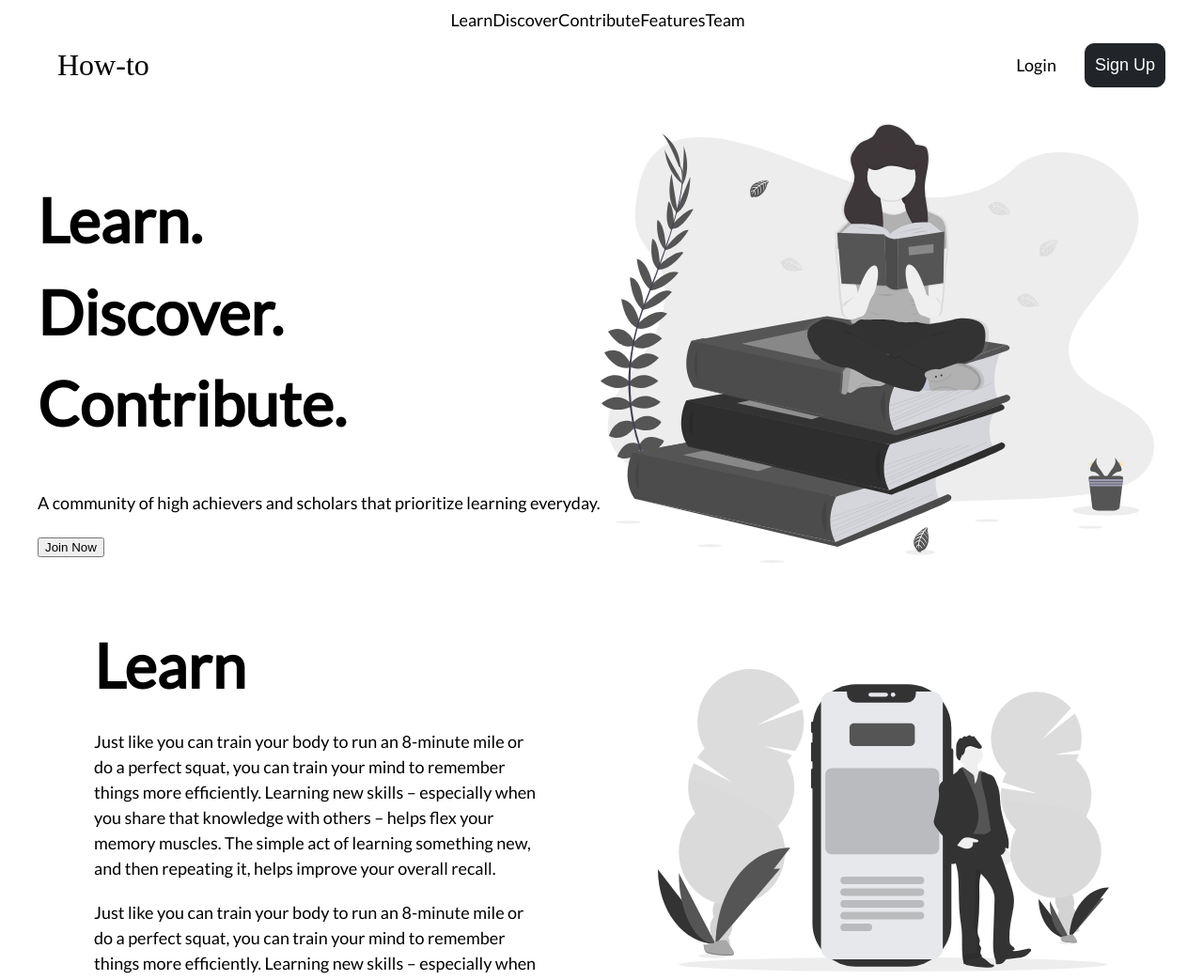
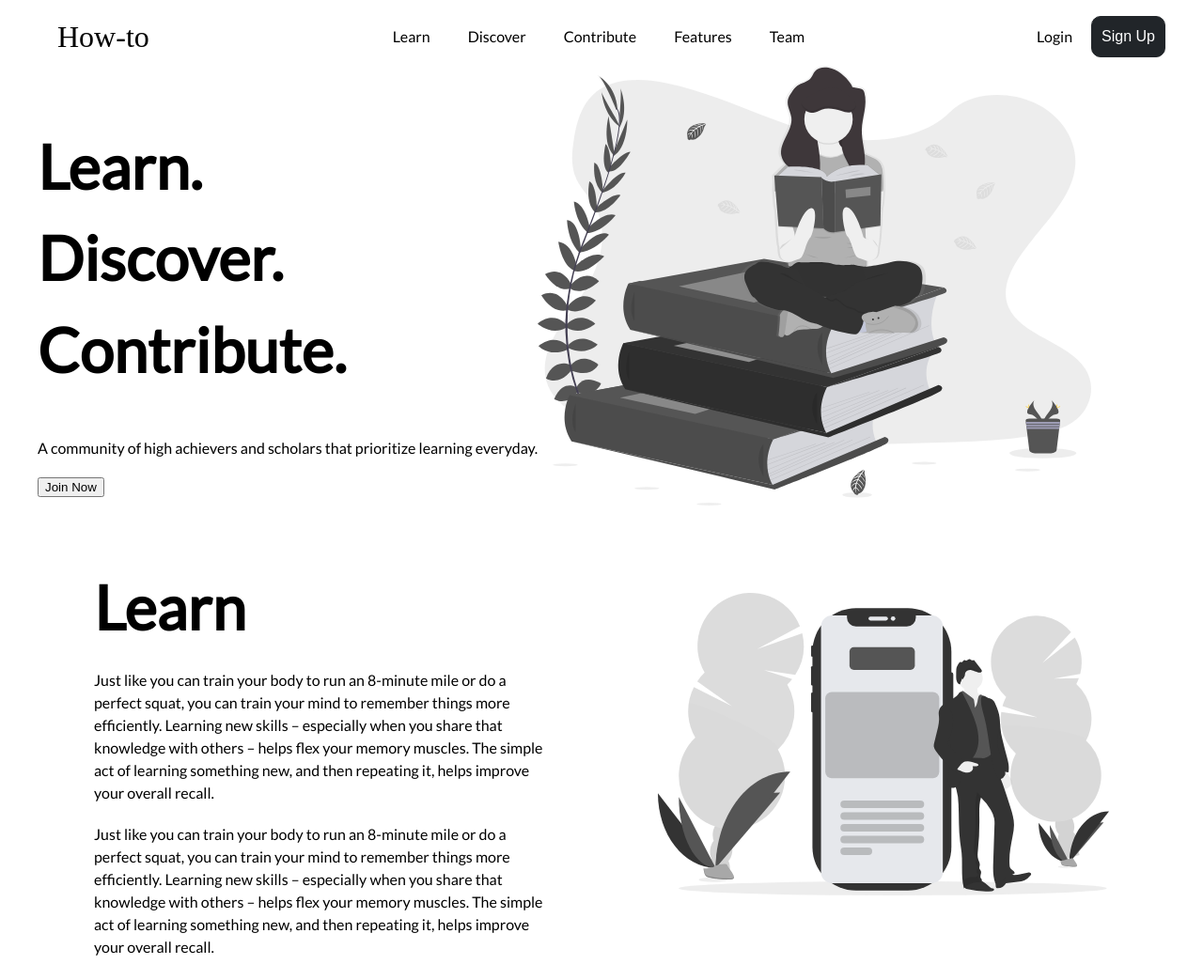
Before and after one commit to buildweek-howto/landing, a website: page public/index.html in a window 1280 px wide. Shown: the top 1043 px of the page at 94% size. Drawn offline with Linux system fonts and the light colour scheme.

Commit message:
header and navigation style

```diff
--- a/less/navigation.less
+++ b/less/navigation.less
@@ -4,14 +4,16 @@
   justify-content: space-between;
 
   .navigation-logo {
-    padding: 30px 20px;
+    padding: 0px 20px;
   }
 
   .navigation-links {
     display: flex;
     flex-direction: row;
+    align-items: center;
 
     .navigation-link {
+      padding: 0 20px;
     }
   }
 
@@ -22,10 +24,10 @@
   }
 
   .navigation-cta-login {
-    margin-right: 30px;
+    padding: 0px 20px;
   }
 
   .navigation-cta-signup {
-    .btn-cta();
+    .btn-cta()
   }
 }
--- a/less/variables.less
+++ b/less/variables.less
@@ -13,7 +13,7 @@
 // Font sizes
 @font-size-big: 6.5rem;
 @font-size-medium: 3.2rem;
-@font-size-normal: 1.8rem;
+@font-size-normal: 1.6rem;
 
 // Content assignments
 @font-color-content: @black;
```
Also changed, not shown: public/css/index.css.
